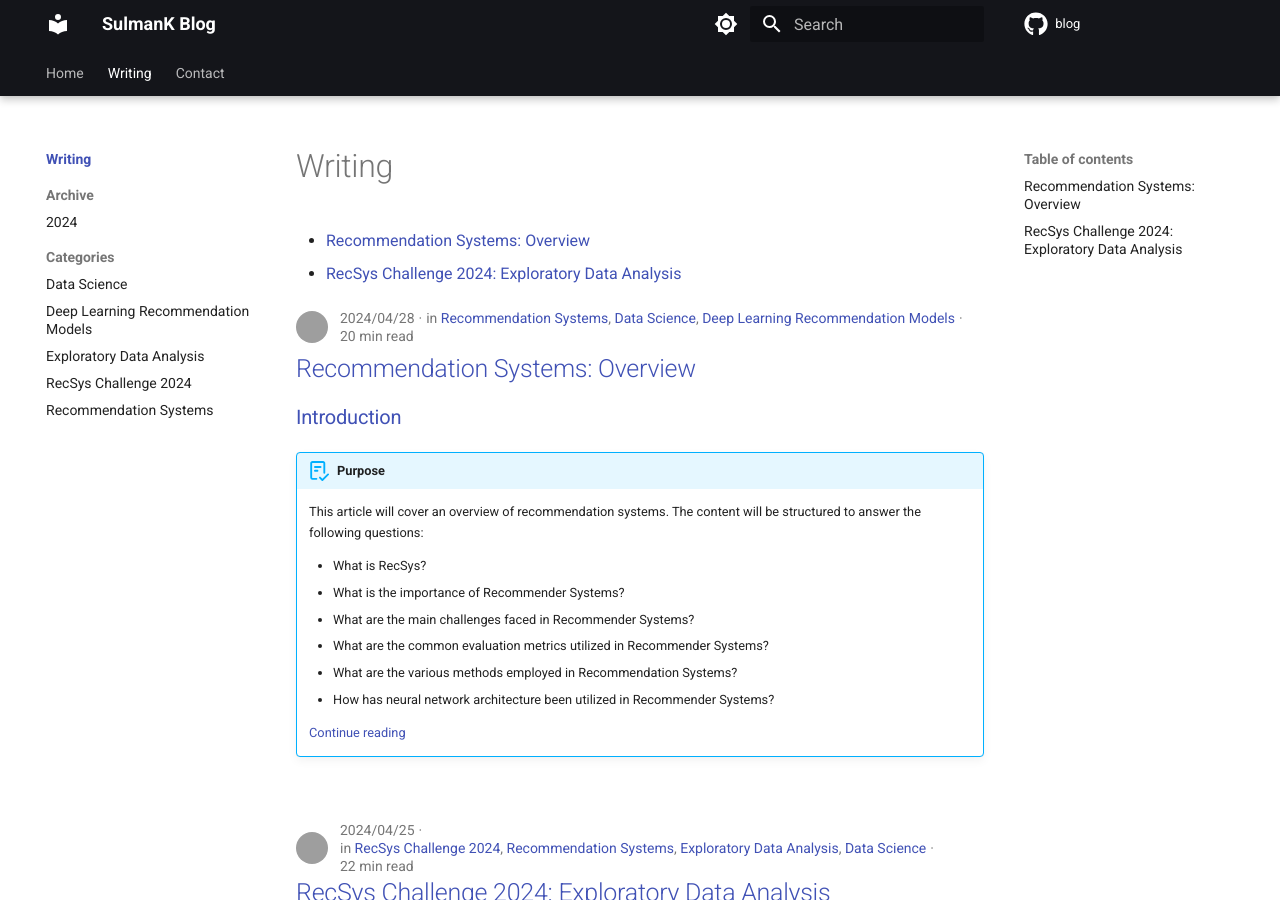
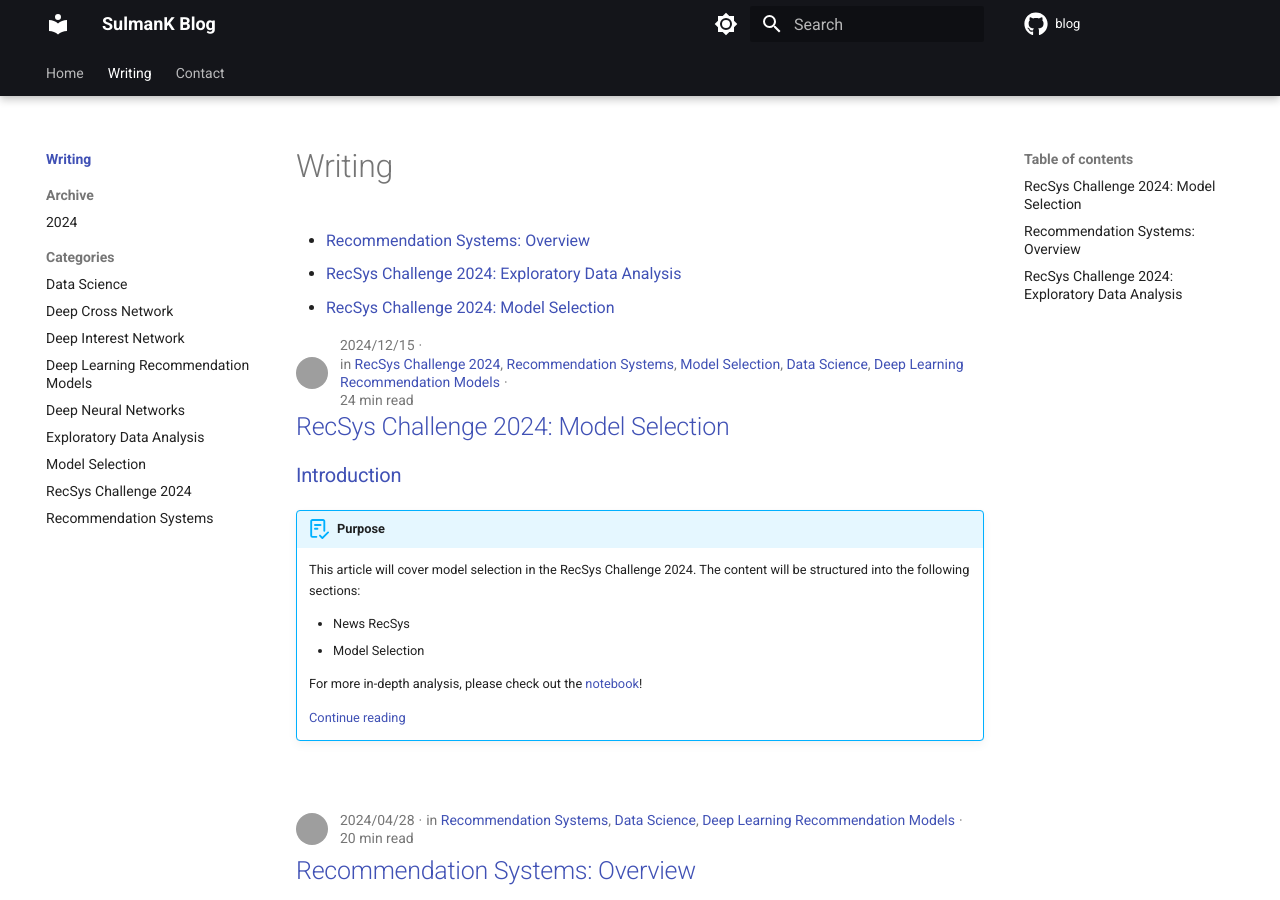
Before and after one commit to SulmanK/Blog, an MkDocs documentation site: the page built from docs/writing/index.md, in a window 1280 px wide and 900 px high. Built offline with MkDocs 1.6.1 and Material for MkDocs 9.7.7, drawn with Linux system fonts in a browser that asks for light colours; comment, search, counter and statistics services are not loaded; grey boxes are pictures that could not be loaded.

Commit message:
updated indices for post

```diff
--- a/docs/writing/index.md
+++ b/docs/writing/index.md
@@ -1,3 +1,4 @@
 # Writing
 * [Recommendation Systems: Overview](./posts/recsys_overview.md)
 * [RecSys Challenge 2024: Exploratory Data Analysis](./posts/recsys_2024_eda.md)
+* [RecSys Challenge 2024: Model Selection](./posts/recsys_2024_modeling.md)
--- a/docs/writing/posts/recsys_2024_modeling.md
+++ b/docs/writing/posts/recsys_2024_modeling.md
@@ -1,9 +1,9 @@
 ---
-draft: true
+draft: false
 
 
 date: 2024-12-15
-slug: recsys-challenge-2024-model-development
+slug: recsys-challenge-2024-model-selection
 
 categories:
   - RecSys Challenge 2024
@@ -17,7 +17,7 @@
 authors:
   - sulmank
 ---
-# RecSys Challenge 2024: Model Development
+# RecSys Challenge 2024: Model Selection
 
 ## Introduction
 !!! abstract "Purpose"
```
